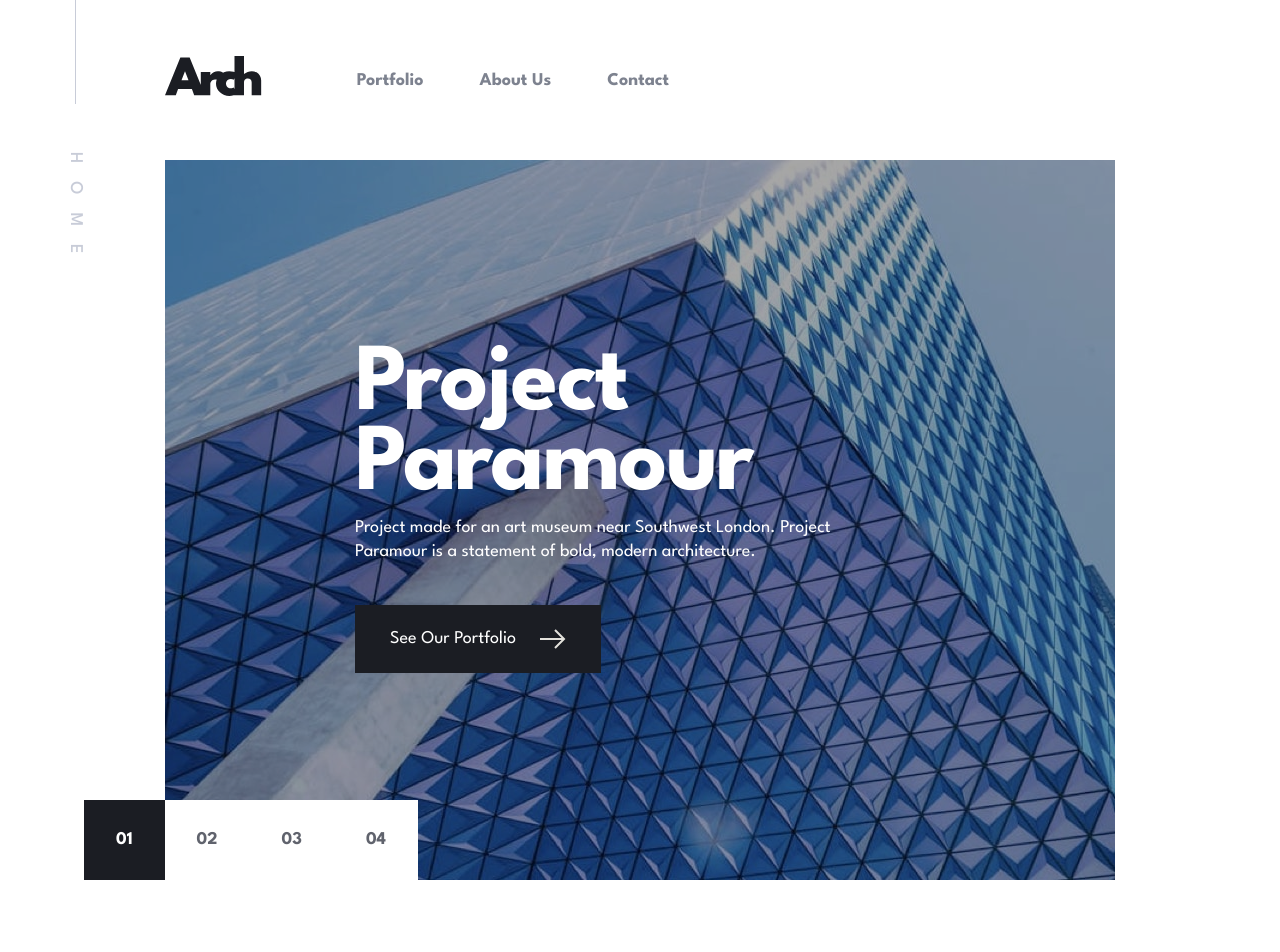
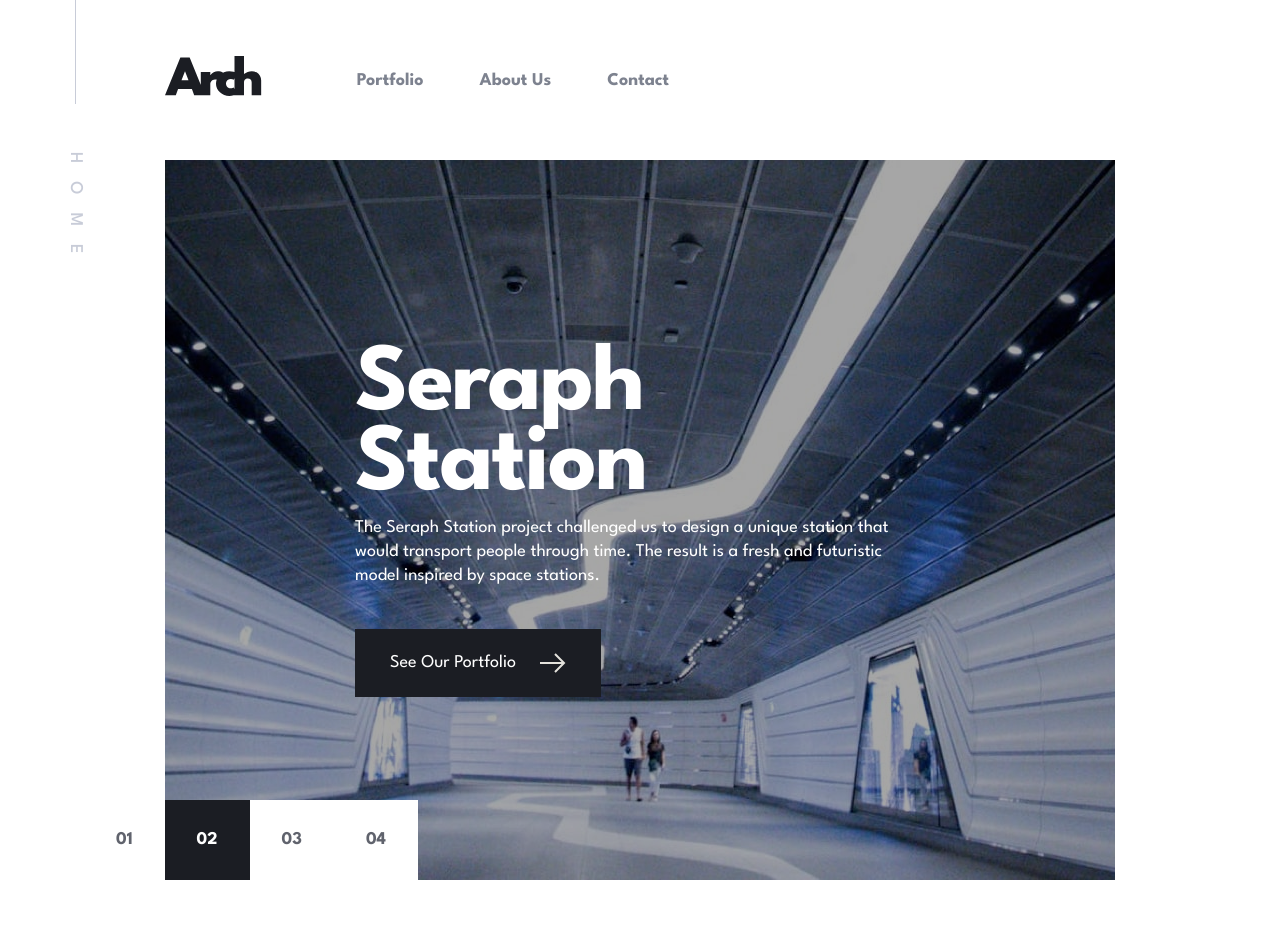
Before and after one commit to adarshcodes/arch-studio, a React (Create React App) app: page / in a window 1280 px wide. Shown: the top 952 px of the page. Built offline with nearby package versions, Linux system fonts and the light colour scheme.

Commit message:
activating the autoscroll on hero section

```diff
--- a/src/routes/home/hero.component.jsx
+++ b/src/routes/home/hero.component.jsx
@@ -16,10 +16,10 @@ export default function Hero() {
 				spaceBetween={20}
 				slidesPerView={1}
 				loop={true}
-				// autoplay={{
-				// 	delay: 2500,
-				// 	disableOnInteraction: false,
-				// }}
+				autoplay={{
+					delay: 2500,
+					disableOnInteraction: false,
+				}}
 				pagination={{
 					clickable: true,
 					type: "bullets",
```
